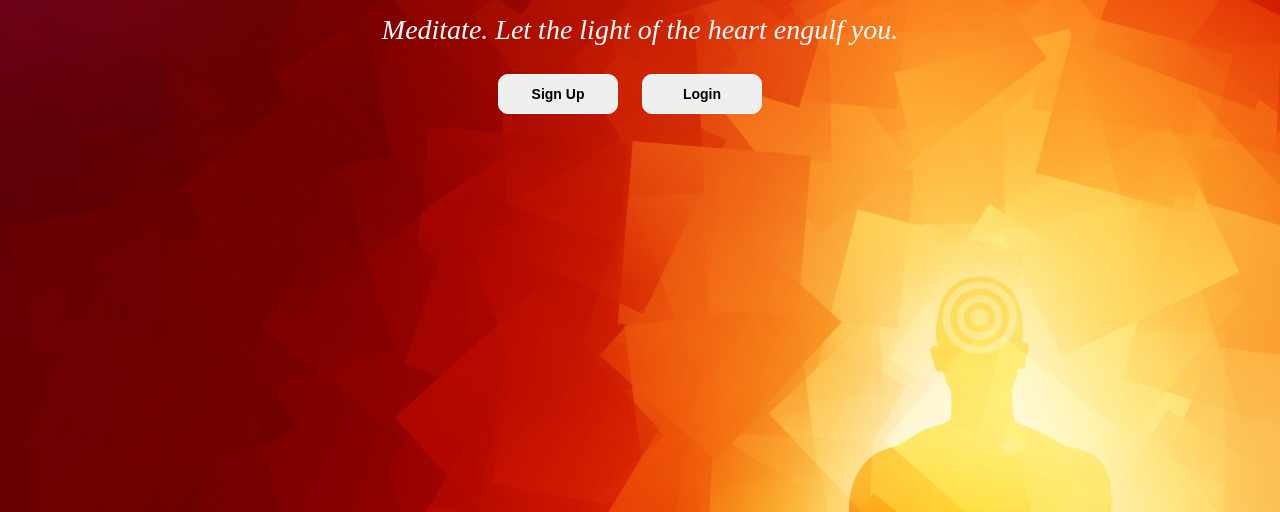
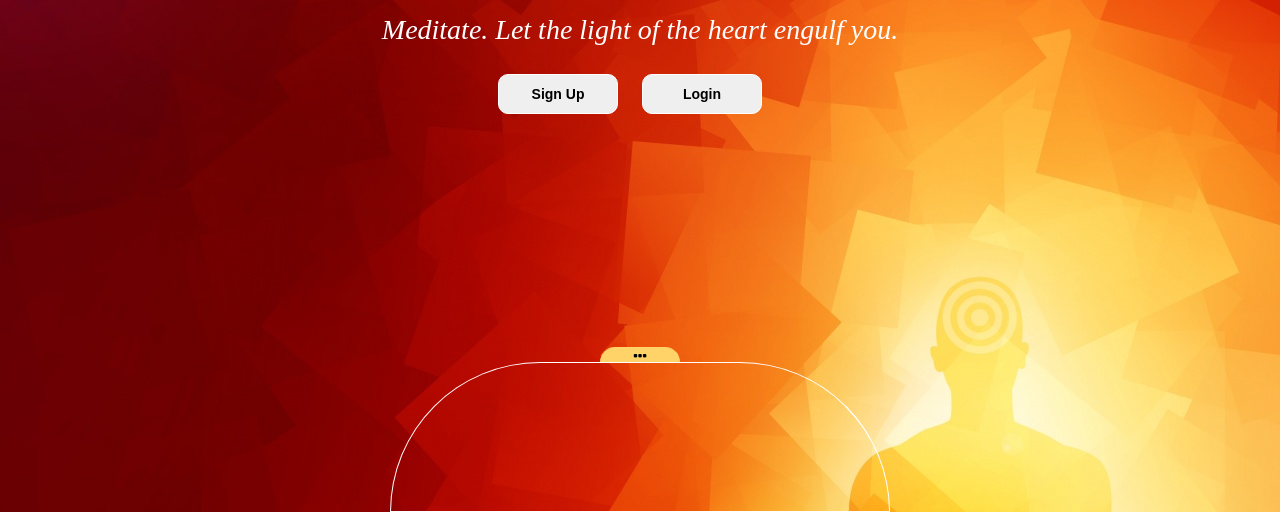
Before and after one commit to jayshol/meditation-app, a website: page views/index.html in a window 1280 px wide. Shown: the part 288-800 px from the top of the page. Drawn offline with nearby package versions, Linux system fonts and the light colour scheme.

Commit message:
Added player div

```diff
--- a/public/index.js
+++ b/public/index.js
@@ -53,10 +53,22 @@ function handleNavigationClicks(){
 
 	$(".navbarHolder").click(toggleNavbar);
 	$(".navbarHolder").hide();
+	$("#playerHolder").click(togglePlayer);
 }
 
 function myFunction() {
     $("#myDropdown").toggleClass("show");
+}
+
+function togglePlayer(){
+	$('.playerDiv').slideToggle("slow");
+	if($("#playerHolder").css('bottom') == '0px'){
+	  $("#playerHolder").animate({bottom:'150px'},505);
+	}
+	else
+	{
+	  $("#playerHolder").animate({bottom:'0px'},505);
+	}
 }
 
 function toggleNavbar(){
--- a/public/style.css
+++ b/public/style.css
@@ -3,7 +3,7 @@
 	box-sizing: border-box;
 }
 html, body{
-	height: 70vh;
+	height: 100%;
 	margin:0;
 	padding:0;
 }
@@ -21,9 +21,10 @@ header{
 main{
 	width:100%;
 	/*border: 2px solid green;*/
-	height: 70vh;
-	margin:50px 0 0 0;
+	height: 100%;
+	margin:0;
 	padding:0;
+	/*border: 3px solid green;*/
 }
 
 .container{
@@ -31,6 +32,7 @@ main{
 	height: auto;
 	margin:0;
 	padding:0;
+	/*border: 3px solid white;*/
 }
 
 .container-home{
@@ -533,20 +535,49 @@ label{
 
 /*   */
 
-.navbarHolder{
+.navbarHolder, #playerHolder{
 	height: 15px;
 	width: 80px;
 	border: 1px solid #FFD368;
 	display:block;
 	margin: 0 auto;
 	background-color: #FFD368;
-	border-bottom-left-radius: 15px;
-	border-bottom-right-radius: 15px;
 	text-align: center;
 	line-height: 15px;
 	font-size: 0;
+	cursor:pointer;
 }
+
+.navbarHolder{
+	border-bottom-left-radius: 15px;
+	border-bottom-right-radius: 15px;
+}
+
+#playerHolder{
+	border-top-left-radius: 15px;
+	border-top-right-radius: 15px;
+	position:fixed;
+	bottom: 150px;
+	right:0;
+	left:0;
+}
+
 
 .fa-ellipsis-h{
 	font-size: 16px;
 }
+
+/*  */
+.playerDiv{
+	height: 150px;
+	width: 500px;
+	border: 1px solid white;
+	margin:0 auto;
+	right: 0;
+    left: 0;
+    bottom: 0px;
+    position:fixed;
+    display:flex;
+    border-top-right-radius:200px;
+    border-top-left-radius:200px;
+}
--- a/views/index.html
+++ b/views/index.html
@@ -30,12 +30,11 @@
 		  </div>
 		  <a href="#" id="challengeBtn">21-Day Challenge</a>
 		  <a href="#" id="homeBtn">Home</a>
+		  <a href="#" class="js-displaySignup">SignIn</a>
+		  <a href="#" class="js-displayLogin">LogIn</a>
 		</div>
 		<div class="navbarHolder"><i class="fa fa-ellipsis-h"></i></div>
-
-
 		<main>
-
 			<div class="container-home">
 				<header>
 					<h1>Focus</h1>
@@ -54,11 +53,11 @@
 						</legend>
 						<div>
 						<label for="userName">UserName: </label>
-						<input type="text" name="userName" required />
+						<input type="text" name="userName" required value="monkey" />
 					</div>
 					<div>
 						<label for="password">Password: </label>
-						<input type="password" name="password" required />
+						<input type="password" name="password" required value="monkey123"/>
 					</div>
 					<div>
 						<button type="submit">Sign Up</button>
@@ -130,6 +129,12 @@
 					</div>
 				</div>
 			</div>
+			<div id="playerHolder">
+				<i class="fa fa-ellipsis-h"></i>
+			</div>
+			<div class="playerDiv">
+
+			</div>
 		</main>
 	</div>
 	<script
```
Also changed, not shown: 1 other file.
